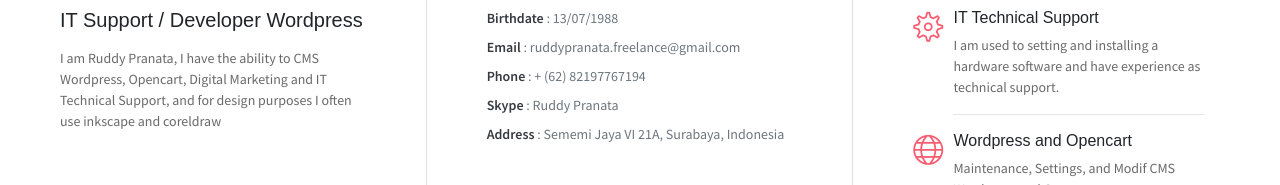
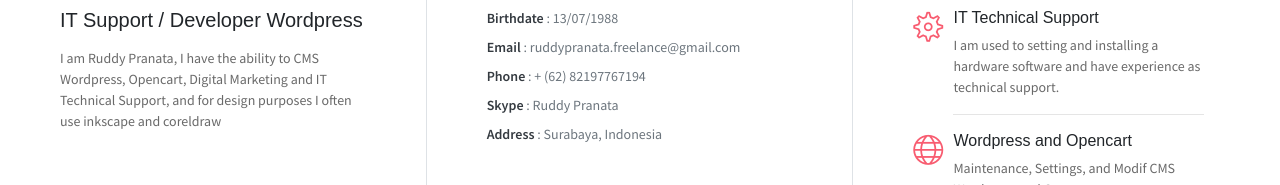
Before and after one commit to ruddypranata/ruddypranata.github.io, a plain HTML site: page index.html in a window 1280 px wide. Shown: the part 860-1045 px from the top of the page. Drawn offline with Linux system fonts and the light colour scheme.

Commit message:
Update index.html
remove address

```diff
--- a/index.html
+++ b/index.html
@@ -85,7 +85,7 @@
                     <li><span>Email</span> : ruddypranata.freelance@gmail.com</li>
                     <li><span>Phone</span> : + (62) 82197767194</li>
                     <li><span>Skype</span> : Ruddy Pranata </li>
-                    <li><span>Address</span> :  Sememi Jaya VI 21A, Surabaya, Indonesia</li>
+                    <li><span>Address</span> :  Surabaya, Indonesia</li>
                 </ul>
                 <ul class="social-icons pt-3">
                     <li class="social-item"><a class="social-link" href="https://twitter.com/ruddy_pranata"><i class="ti-twitter" aria-hidden="true"></i></a></li>
```
